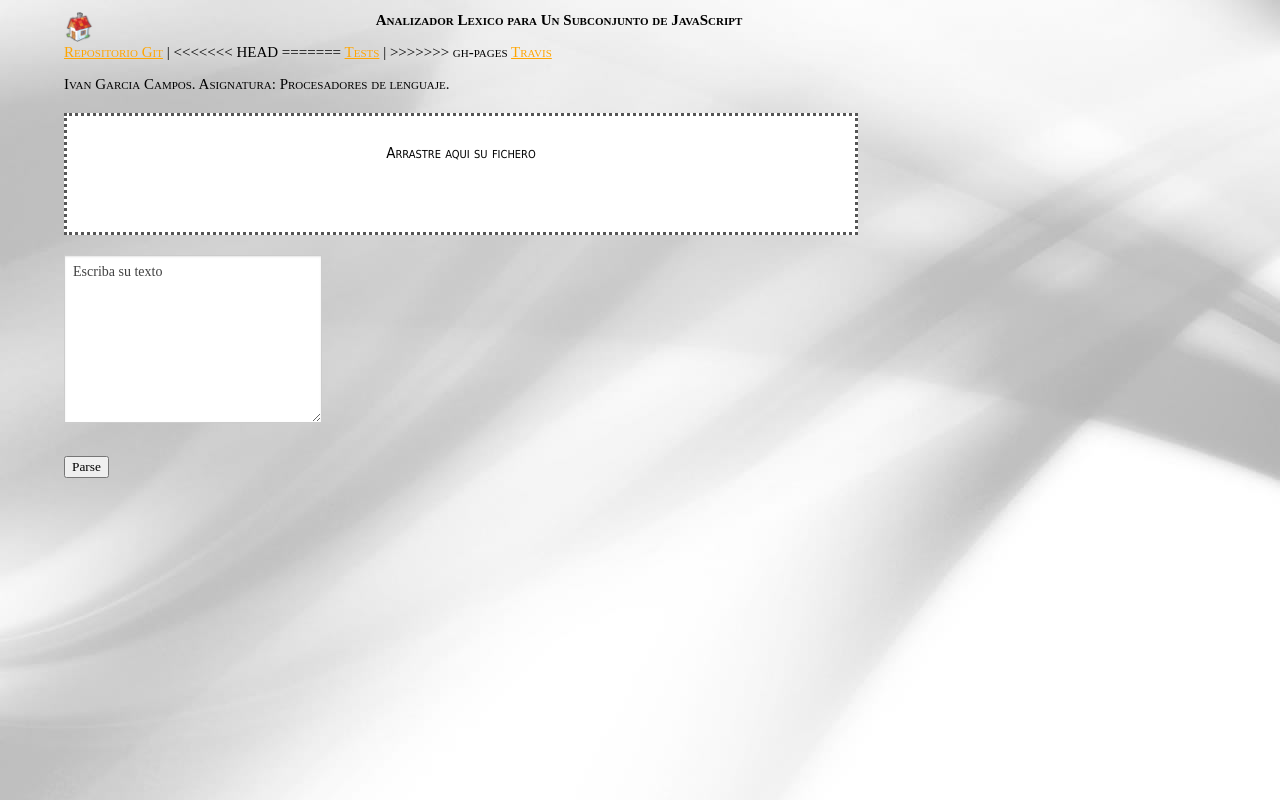
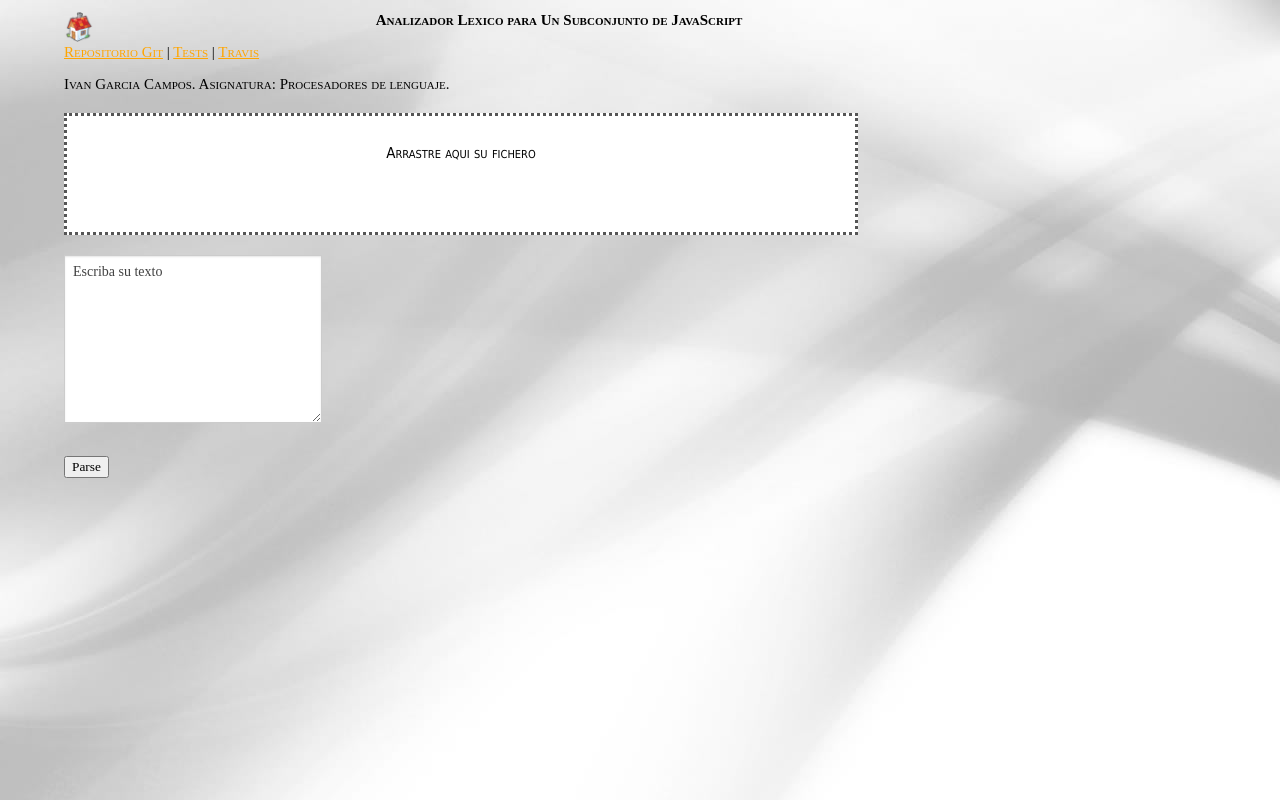
Before and after one commit to alu0100693737/PL_AnalizadorLexico, a plain HTML site: page index.html in a window 1280 px wide. Drawn offline with nearby package versions, Linux system fonts and the light colour scheme.

Commit message:
Merge gh-pages

```diff
--- a/index.html
+++ b/index.html
@@ -15,11 +15,7 @@
   <h2>Analizador Lexico para Un Subconjunto de JavaScript</h2>
   <p id="Enlaces">
   <a href="https://github.com/alu0100204148/AnalizadorLexico">Repositorio Git</a> |
-<<<<<<< HEAD
-
-=======
   <a href="http://alu0100693737.github.io/PL_AnalizadorLexico/tests/index.html">Tests</a> |
->>>>>>> gh-pages
   <a href="https://travis-ci.org/alu0100693737/PL_AnalizadorLexico">Travis</a>
     <!-- Footer Siempre aparecerá debajo de los href-->
       <p> Ivan Garcia Campos. Asignatura: Procesadores de lenguaje. </p>
```
Also changed, not shown: README.md, 2 other files.
